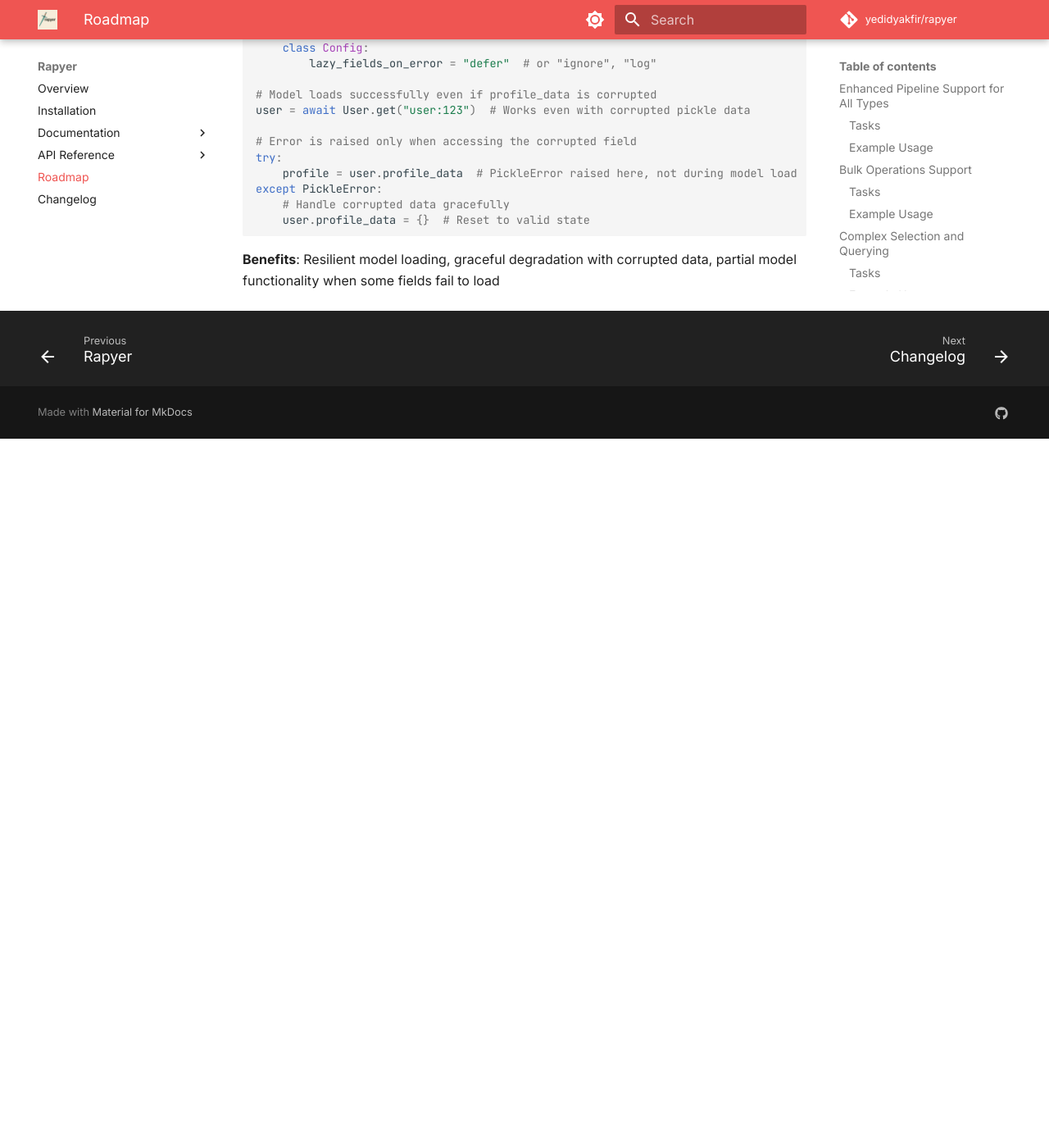
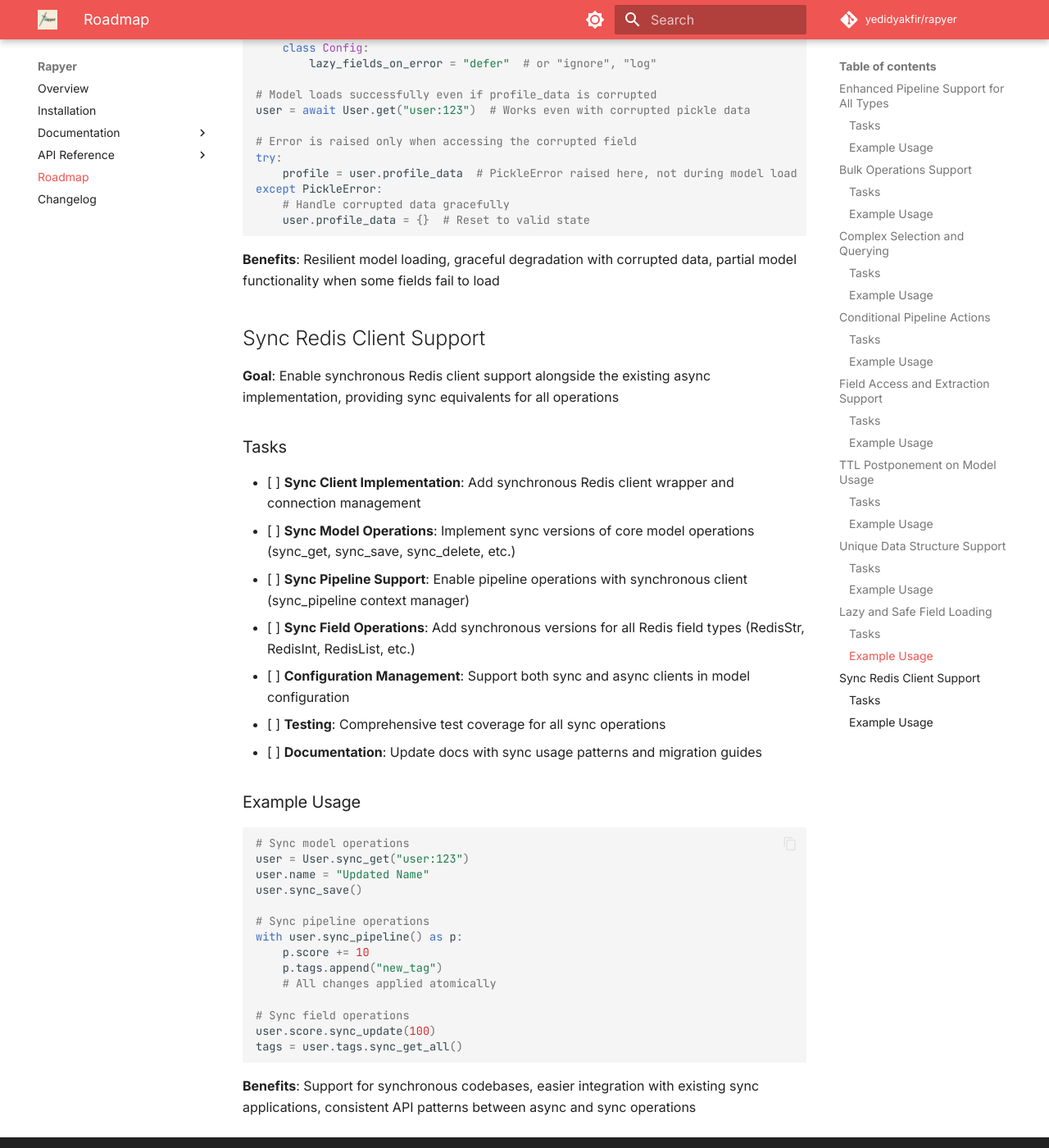
Before and after one commit to yedidyakfir/rapyer, an MkDocs documentation site: the page built from docs/roadmap.md, in a window 1280 px wide and 1400 px high, scrolled down 6224 px. Shown: the whole window at 82% size. Built offline with MkDocs 1.6.1 and Material for MkDocs 9.7.7, drawn with Linux system fonts in a browser that asks for light colours; comment, search, counter and statistics services are not loaded; before the commit the page ends 6759 px from its top, so only the background shows below that.

Commit message:
[global-rapyer-get] - added another task to roadmap

````diff
--- a/docs/roadmap.md
+++ b/docs/roadmap.md
@@ -242,3 +242,36 @@ except PickleError:
 ```
 
 **Benefits**: Resilient model loading, graceful degradation with corrupted data, partial model functionality when some fields fail to load
+
+## Sync Redis Client Support
+
+**Goal**: Enable synchronous Redis client support alongside the existing async implementation, providing sync equivalents for all operations
+
+### Tasks
+- [ ] **Sync Client Implementation**: Add synchronous Redis client wrapper and connection management
+- [ ] **Sync Model Operations**: Implement sync versions of core model operations (sync_get, sync_save, sync_delete, etc.)
+- [ ] **Sync Pipeline Support**: Enable pipeline operations with synchronous client (sync_pipeline context manager)
+- [ ] **Sync Field Operations**: Add synchronous versions for all Redis field types (RedisStr, RedisInt, RedisList, etc.)
+- [ ] **Configuration Management**: Support both sync and async clients in model configuration
+- [ ] **Testing**: Comprehensive test coverage for all sync operations
+- [ ] **Documentation**: Update docs with sync usage patterns and migration guides
+
+### Example Usage
+```python
+# Sync model operations
+user = User.sync_get("user:123")
+user.name = "Updated Name"
+user.sync_save()
+
+# Sync pipeline operations
+with user.sync_pipeline() as p:
+    p.score += 10
+    p.tags.append("new_tag")
+    # All changes applied atomically
+
+# Sync field operations
+user.score.sync_update(100)
+tags = user.tags.sync_get_all()
+```
+
+**Benefits**: Support for synchronous codebases, easier integration with existing sync applications, consistent API patterns between async and sync operations
````
